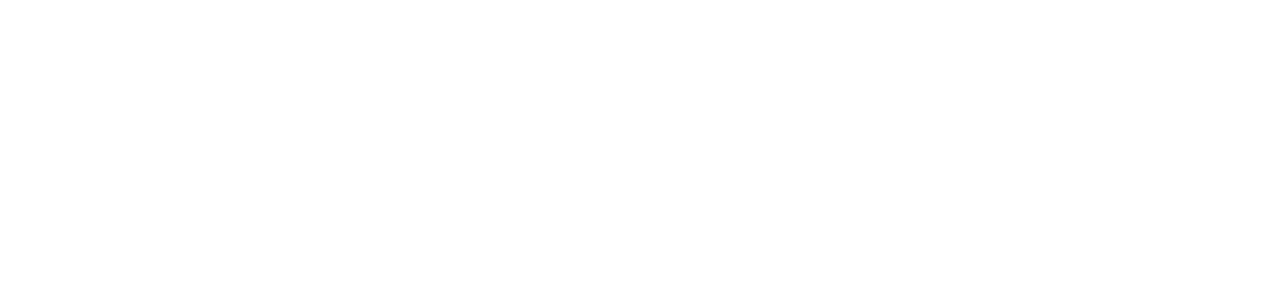
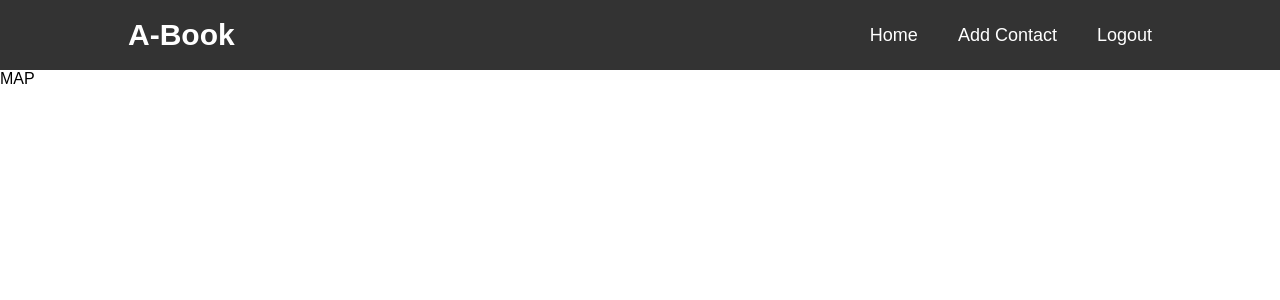
Before and after one commit to mohammad-jaffal/address-book, a React (Create React App) app in the folder address-book-frontend/: page /view-location in a window 1280 px wide. Before the commit this address had no page. Shown: the top 300 px of the page. Built offline with nearby package versions, Linux system fonts and the light colour scheme.

Commit message:
Initialising map page

```diff
--- a/address-book-frontend/package.json
+++ b/address-book-frontend/package.json
@@ -3,6 +3,7 @@
   "version": "0.1.0",
   "private": true,
   "dependencies": {
+    "@react-google-maps/api": "^2.12.0",
     "@testing-library/jest-dom": "^5.16.4",
     "@testing-library/react": "^13.3.0",
     "@testing-library/user-event": "^13.5.0",
--- a/address-book-frontend/src/App.css
+++ b/address-book-frontend/src/App.css
@@ -112,7 +112,6 @@
 .addcontact-body-container {
   margin-top: 50px;
   background-color: rgba(0, 255, 255, 0.1);
-  width: 80%;
   align-self: center;
   display: flex;
   flex-wrap: wrap;
@@ -125,7 +124,6 @@
 .login-body-container {
   margin-top: 50px;
   background-color: rgba(0, 255, 255, 0.1);
-  width: 80%;
   align-self: center;
   display: flex;
   flex-wrap: wrap;
--- a/address-book-frontend/src/App.js
+++ b/address-book-frontend/src/App.js
@@ -5,6 +5,7 @@
 import Signup from './pages/Signup';
 import Home from './pages/Home';
 import AddContact from './pages/AddContact';
+import ViewLocation from './pages/ViewLocation';
 
 function App() {
   return (
@@ -14,6 +15,7 @@
           <Route path="/signup" element={<Signup />} />
           <Route path="/home" element={<Home />} />
           <Route path="/add-contact" element={<AddContact />} />
+          <Route path="/view-location" element={<ViewLocation />} />
         </Routes>
     </BrowserRouter>
   );
--- a/address-book-frontend/src/components/ContactItem.js
+++ b/address-book-frontend/src/components/ContactItem.js
@@ -6,7 +6,9 @@
 
 
 
-
+function viewmapFunction(){
+    document.location.href='/view-location';
+}
 
 
     return (
@@ -19,7 +21,9 @@
             </div>
             <div className="location-container">
                 <i className="delete-icon">❌</i>
-                <i className="map-icon">🗺️</i>
+                <i className="map-icon" onClick={()=>{
+                    viewmapFunction()
+                }}>🗺️</i>
             </div>
 
         </div>
--- a/address-book-frontend/src/pages/AddContact.js
+++ b/address-book-frontend/src/pages/AddContact.js
@@ -15,7 +15,7 @@
                     </div>
                     <div className="form-group">
                         <label>Phone Number:</label>
-                        <input type="Number" className="form-control" required />
+                        <input type="text" className="form-control" required />
                     </div>
                     <div className="form-group">
                         <label>Email:</label>
--- /dev/null
+++ b/address-book-frontend/src/pages/ViewLocation.js
@@ -0,0 +1,22 @@
+import {React, useMemo} from "react";
+import Navbar from "../components/Navbar";
+import { GoogleMap, useLoadScript, Marker } from "@react-google-maps/api";
+
+
+
+const ViewLocation = () => {
+
+
+
+    return (
+        <div className='global-container'>
+            <Navbar/>
+            <div className="viewmap-body-container">
+            MAP
+            </div>
+        </div>
+    );
+};
+
+
+export default ViewLocation;
```
Also changed, not shown: 1 other file (tests, documents, lock files or other folders).
